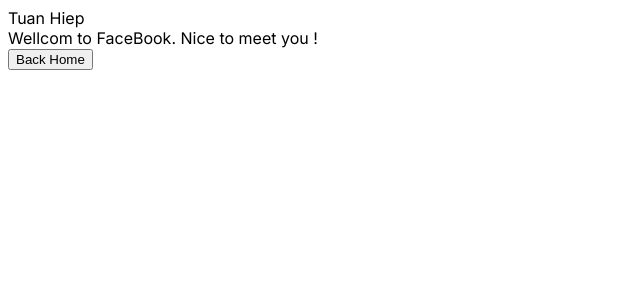
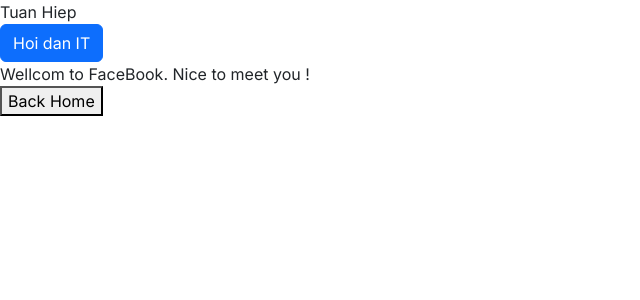
Before and after one commit to PhamTuanHiep/learn-next13-typescript, a Next.js app: page /facebook in a window 1280 px wide. Shown: the top 300 px of the page, without its empty margins (0-640 px from the left). Built offline with nearby package versions, Linux system fonts and the light colour scheme.

Commit message:
intall & setup bootstrap in next

```diff
--- a/src/app/facebook/page.tsx
+++ b/src/app/facebook/page.tsx
@@ -1,6 +1,8 @@
 'use client'
 import { useRouter } from 'next/navigation'
 import { use } from 'react'
+import { Button } from 'react-bootstrap';
+
 const FaceBook =()=>{
     const router = useRouter()
     const handleBtn=()=>{
@@ -8,6 +10,7 @@
     }
     return (
         <>
+        <Button variant='primary'>Hoi dan IT</Button>
         <div>Wellcom to FaceBook. Nice to meet you !</div>
         <button onClick={handleBtn}>Back Home</button>
         </>
--- a/src/app/layout.tsx
+++ b/src/app/layout.tsx
@@ -1,5 +1,6 @@
 // import './globals.css'
 import { Inter } from 'next/font/google'
+import 'bootstrap/dist/css/bootstrap.min.css';
 
 const inter = Inter({ subsets: ['latin'] })
 
```
